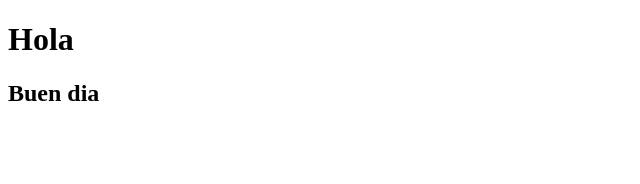
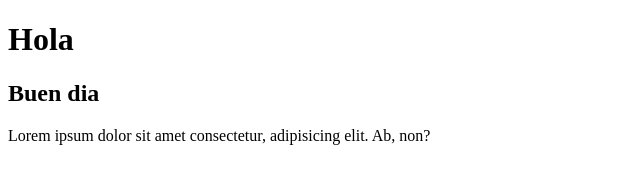
Before and after one commit to cristiandalmaso/CoderHouse-Clases10y11, a plain HTML site: page index.html in a window 1280 px wide. Shown: the whole page, without its empty margins (0-640 px from the left). Drawn offline with Linux system fonts and the light colour scheme.

Commit message:
agrego parrafo de texto

```diff
--- a/index.html
+++ b/index.html
@@ -10,6 +10,8 @@
     <main>
         <h1>Hola</h1>
         <h2>Buen dia</h2>
+
+        <p>Lorem ipsum dolor sit amet consectetur, adipisicing elit. Ab, non?</p>
     </main>
 </body>
 </html>
```
